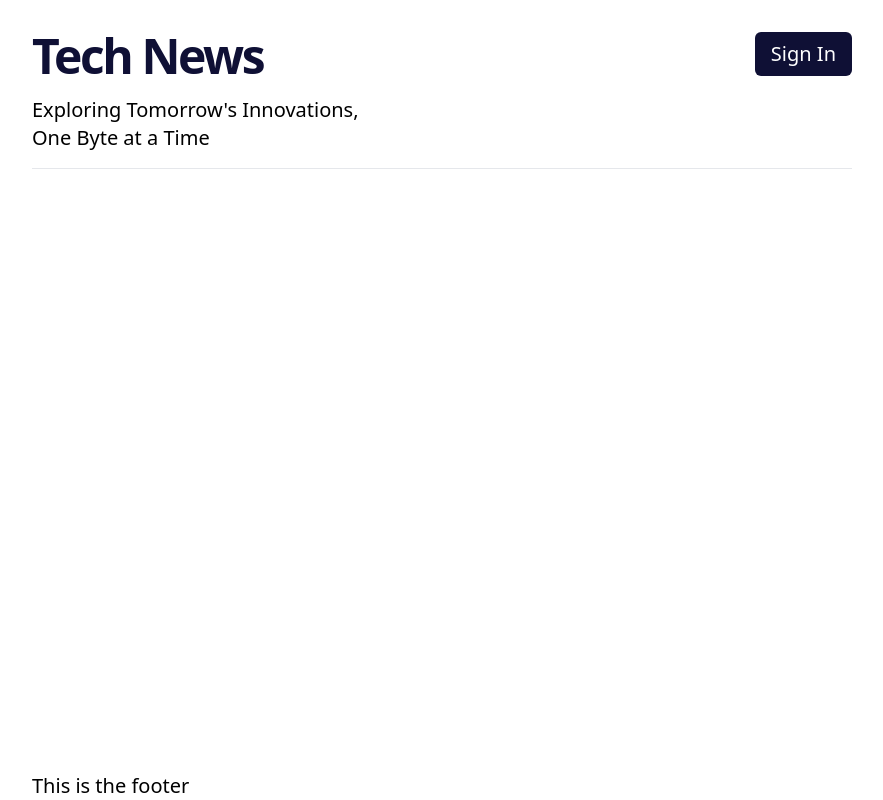
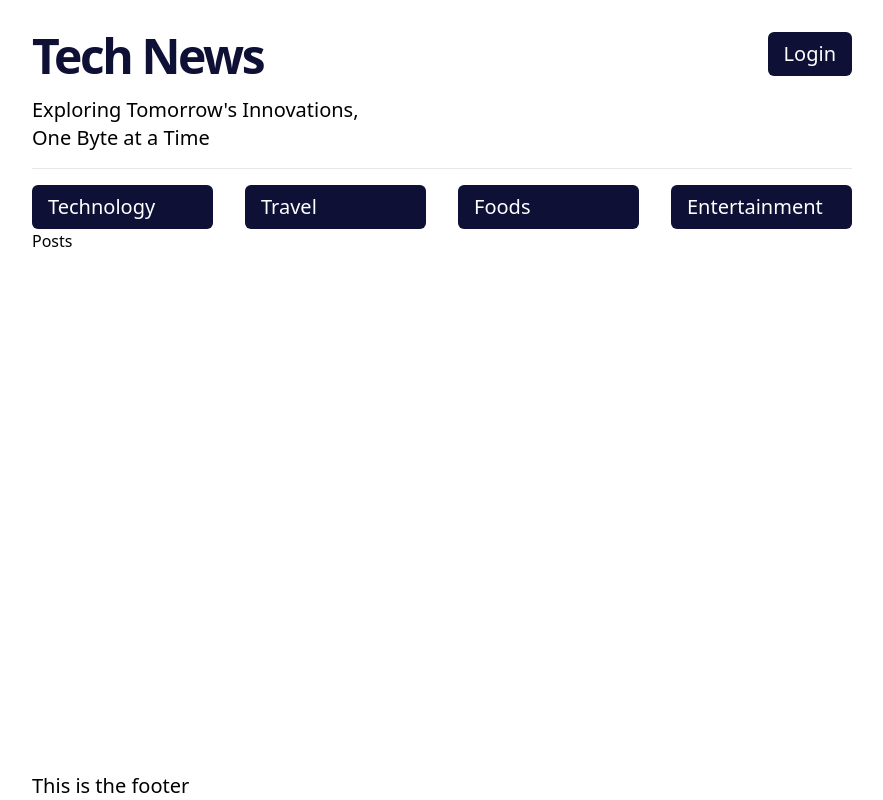
Before and after one commit to Prajwal-Neupane/news, a Next.js app: page / in a window 1280 px wide. Shown: the whole page, without its empty margins (198-1081 px from the left). Built offline with nearby package versions, Linux system fonts and the light colour scheme.

Commit message:
created categories

```diff
--- a/app/globals.css
+++ b/app/globals.css
@@ -1,3 +1,7 @@
 @tailwind base;
 @tailwind components;
 @tailwind utilities;
+
+.btn {
+    @apply text-xl  bg-dark hover:bg-light  text-white px-4 py-2 rounded-md hover:scale-105 transition-all duration-300
+}
--- /dev/null
+++ b/app/login/page.tsx
@@ -0,0 +1,7 @@
+import React from "react";
+
+const LoginPage = () => {
+  return <div>Login In Page</div>;
+};
+
+export default LoginPage;
--- a/app/page.tsx
+++ b/app/page.tsx
@@ -1,5 +1,11 @@
+import Categories from "@/components/Categories";
 import Image from "next/image";
 
 export default function Home() {
-  return <div></div>;
+  return (
+    <div>
+      <Categories />
+      <div>Posts</div>
+    </div>
+  );
 }
--- /dev/null
+++ b/components/Categories.tsx
@@ -0,0 +1,41 @@
+import Link from "next/link";
+import React from "react";
+
+const Categories = () => {
+  const categoriesList = [
+    {
+      id: 1,
+      name: "technology",
+    },
+    {
+      id: 2,
+      name: "travel",
+    },
+    {
+      id: 3,
+      name: "foods",
+    },
+    {
+      id: 4,
+      name: "entertainment",
+    },
+  ];
+  return (
+    // flex gap-7 flex-wrap
+    <div className="grid  lg:grid-cols-4 md:grid-cols-3 grid-cols-2 gap-8">
+      {categoriesList.map((category) => {
+        return (
+          <Link
+            className="btn"
+            href={`/categories/${category.name}`}
+            key={category.id}
+          >
+            {category.name.charAt(0).toUpperCase() + category.name.slice(1)}
+          </Link>
+        );
+      })}
+    </div>
+  );
+};
+
+export default Categories;
--- a/components/Navbar.tsx
+++ b/components/Navbar.tsx
@@ -7,20 +7,18 @@ const Navbar = () => {
       <div className="flex flex-col gap-4">
         <Link href={"/"}>
           {" "}
-          <h1 className="text-5xl tracking-tighter text-dark font-bold">
+          <h1 className="md:text-5xl text-4xl tracking-tighter text-dark font-bold">
             Tech News
           </h1>
         </Link>
 
-        <p className="text-xl flex flex-col">
+        <p className="md:text-xl text-sm flex flex-col">
           Exploring Tomorrow&apos;s Innovations, <span>One Byte at a Time</span>{" "}
         </p>
       </div>
       <div>
         <Link href={"/login"}>
-          <button className="text-xl  bg-dark hover:bg-light  text-white px-4 py-2 rounded-md hover:scale-105 transition-all duration-300">
-            Sign In
-          </button>
+          <button className="btn">Login</button>
         </Link>
       </div>
     </div>
```
